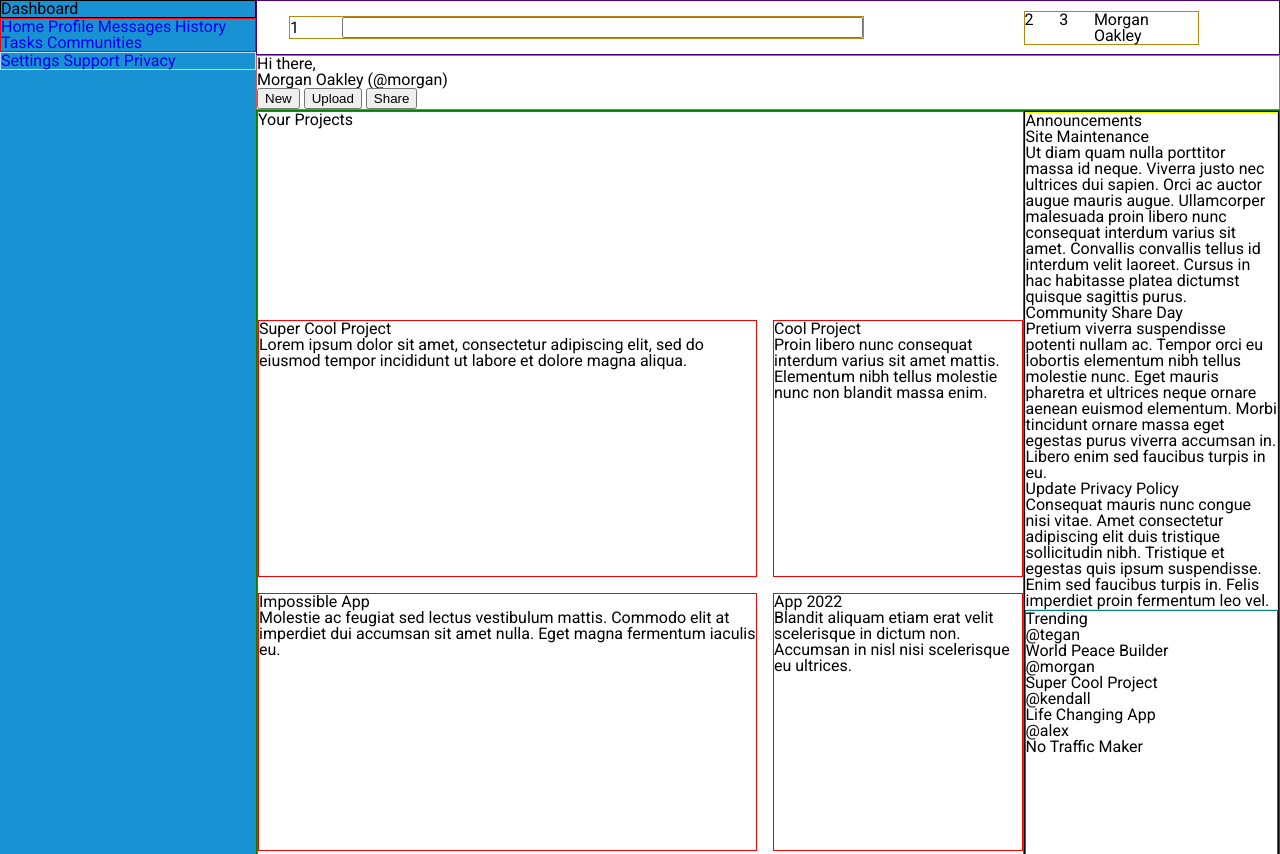
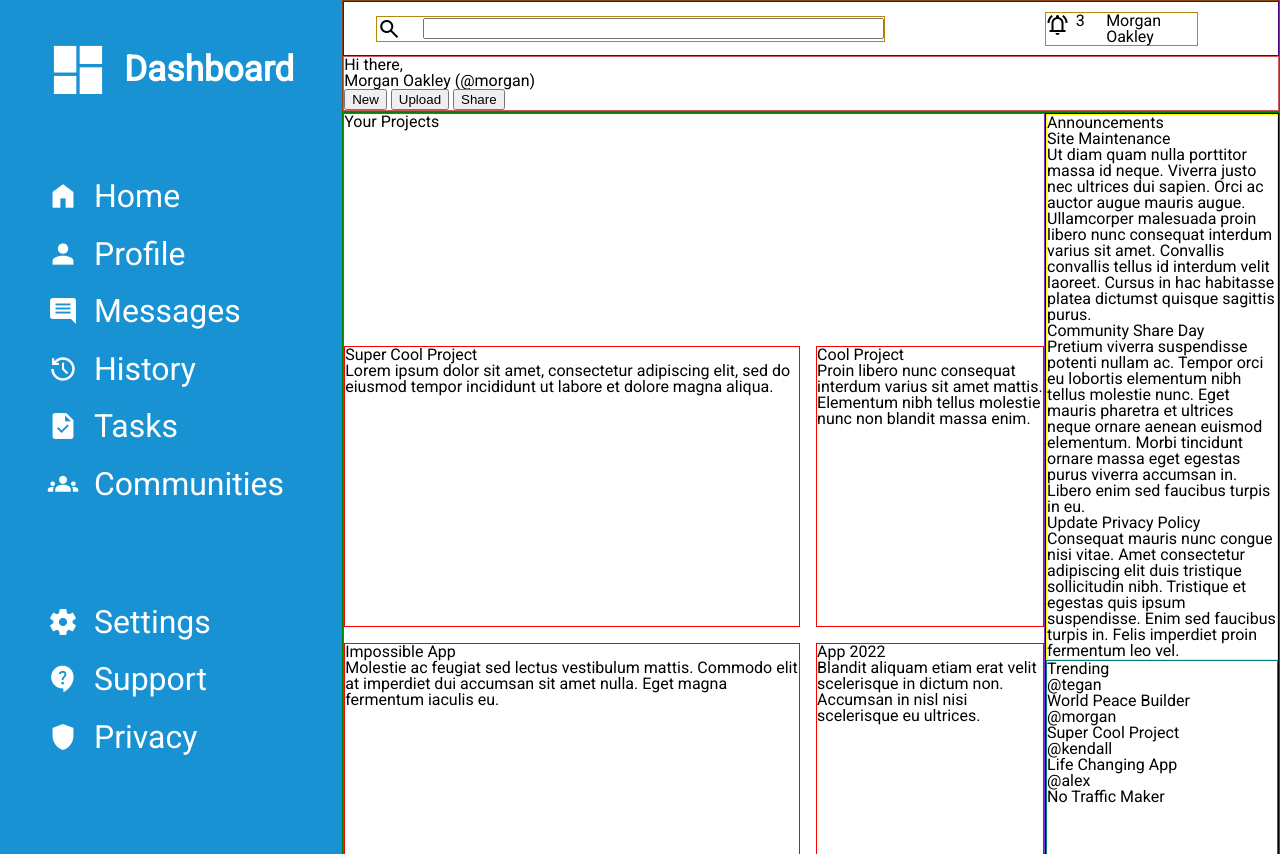
Before and after one commit to ev0clu/admin-dashboard, a plain HTML site: page index.html in a window 1280 px wide. Shown: the top 854 px of the page. Drawn offline with nearby package versions, Linux system fonts and the light colour scheme.

Commit message:
Siderbar is prepared with formatting

```diff
--- a/index.html
+++ b/index.html
@@ -7,33 +7,35 @@
     <title>Admin Dashboard</title>
     <link rel="shortcut icon" href="favicon.ico">
     <link rel="stylesheet" href="style.css">
+    <link rel="stylesheet" href="https://fonts.googleapis.com/css2?family=Material+Symbols+Outlined:opsz,wght,FILL,GRAD@20..48,100..700,0..1,-50..200" />
 </head>
 <body>
     <div class="main">
-        <nav class="sidebar">
-            <h1>Dashboard</h1>
-            <div class="menu-user">
-                <a href="#">Home</a>
-                <a href="#">Profile</a>
-                <a href="#">Messages</a>
-                <a href="#">History</a>
-                <a href="#">Tasks</a>
-                <a href="#">Communities</a>
+        <div class="sidebar">
+            <div class="title">
+                <span class="material-symbols-outlined">dashboard</span>
+                <h1>Dashboard</h1>
             </div>
-            <div class="menu-others">
-                <a href="#">Settings</a>
-                <a href="#">Support</a>
-                <a href="#">Privacy</a>
-            </div>
-        </nav>
+            <nav class="menu">
+                <a href="#"><span class="material-symbols-outlined">home</span>Home</a>
+                <a href="#"><span class="material-symbols-outlined">person</span>Profile</a>
+                <a href="#"><span class="material-symbols-outlined">comment</span>Messages</a>
+                <a href="#"><span class="material-symbols-outlined">history</span>History</a>
+                <a href="#"><span class="material-symbols-outlined">task</span>Tasks</a>
+                <a href="#"><span class="material-symbols-outlined">groups</span>Communities</a>
+                <a href="#"><span class="material-symbols-outlined">settings</span>Settings</a>
+                <a href="#"><span class="material-symbols-outlined">contact_support</span>Support</a>
+                <a href="#"><span class="material-symbols-outlined">shield</span>Privacy</a>
+            </nav>
+        </div>
         <div class="header">
             <div class="header-line1">
                 <div class="search">
-                    <div class="search-icon">1</div>
+                    <span class="material-symbols-outlined">search</span>
                     <input type="text" class="search-bar">
                 </div>
                 <div class="user-info">
-                    <div class="notification-icon">2</div>
+                    <span class="material-symbols-outlined">notifications_active</span>
                     <div class="user-icon">3</div>
                     <div class="username">Morgan Oakley</div>
                 </div>
--- a/style.css
+++ b/style.css
@@ -58,7 +58,8 @@ body {
 
 .main {
     display: grid;
-    grid-template-columns: 1fr 4fr;
+    grid-template-columns: 1fr 5fr;
+    min-height: 100vh;
 }
 
 .sidebar {
@@ -66,30 +67,124 @@ body {
     background-color: #1992D4;
 }
 
-.menu-user,
-.menu-others {
+.title {
+    display: flex;
+    flex-direction: row;
+    align-items: center;
+    justify-content: center;
+    gap: 1rem;
+    margin: 2.5rem 3rem 5rem 3rem;
+    color: white;
 }
 
-.sidebar a {
-    text-decoration: none;
+.title .material-symbols-outlined {
+    font-size: 60px;
+    font-variation-settings:
+    'FILL' 1,
+    'wght' 600,
+    'GRAD' 0,
+    'opsz' 48;
 }
 
-.sidebar h1 {
-    border: 1px solid black;
+.title h1 {
+    font-size: 2.2rem;
+    font-weight: 700;
 }
 
-.menu-user {
+.menu {
+    display: flex;
+    flex-direction: column;
+    gap: 1.6rem;
+    margin-left: 3rem;
+}
+
+.menu a {
+    width: max-content;
+    text-decoration: none;
+    display: flex;
+    flex-direction: row;
+    align-items: center;
+    gap: 1rem;
+    font-size: 2rem;
+    font-weight: 500;
+    color: white;
+}
+
+.menu a:hover {
+    background-color: #1ba2eb;
+    border-radius: 8px;
+    transition: 0.1s;
+}
+
+.menu .material-symbols-outlined {
+    font-size: 30px;
+    font-variation-settings:
+    'FILL' 1,
+    'wght' 600,
+    'GRAD' 0,
+    'opsz' 48;
+}
+
+.menu a:nth-child(6) {
+    margin-bottom: 5rem;
+}
+/*
+.title {
+    display: flex;
+    flex-direction: c;
+    align-items: center;
+    margin: 2.5rem 3rem 5rem 3rem;
+    color: white;
+}
+
+.title .material-symbols-outlined {
+    font-size: 48px;
+    font-variation-settings:
+    'FILL' 1,
+    'wght' 600,
+    'GRAD' 0,
+    'opsz' 48;
+}
+
+.title h1 {
+    font-size: 2.2rem;
+    font-weight: 700;
+}
+
+.menu {
+    display: grid;
+    grid-template-columns: 8rem;
+    gap: 1rem;
+    margin: 2.5rem 3rem 5rem 3rem;
+}
+
+.menu a {
+    text-decoration: none;
+    display: grid;
+    grid-template-columns: 1fr 1fr;
+    align-items: center;
+    color: white;
     border: 1px solid red;
 }
 
-.menu-others {
-    border: 1px solid rgb(185, 218, 255);
+.menu .material-symbols-outlined {
+    font-size: 30px;
+    font-variation-settings:
+    'FILL' 1,
+    'wght' 600,
+    'GRAD' 0,
+    'opsz' 48;
 }
+
+.menu a:nth-child(6) {
+    margin-bottom: 5rem;
+}*/
 
 .header  {
     grid-column: 2;
     display: grid;
     grid-template-rows: 1fr 1fr;
+    border: 1px solid saddlebrown;
 }
 
 .header-line1 {
```
